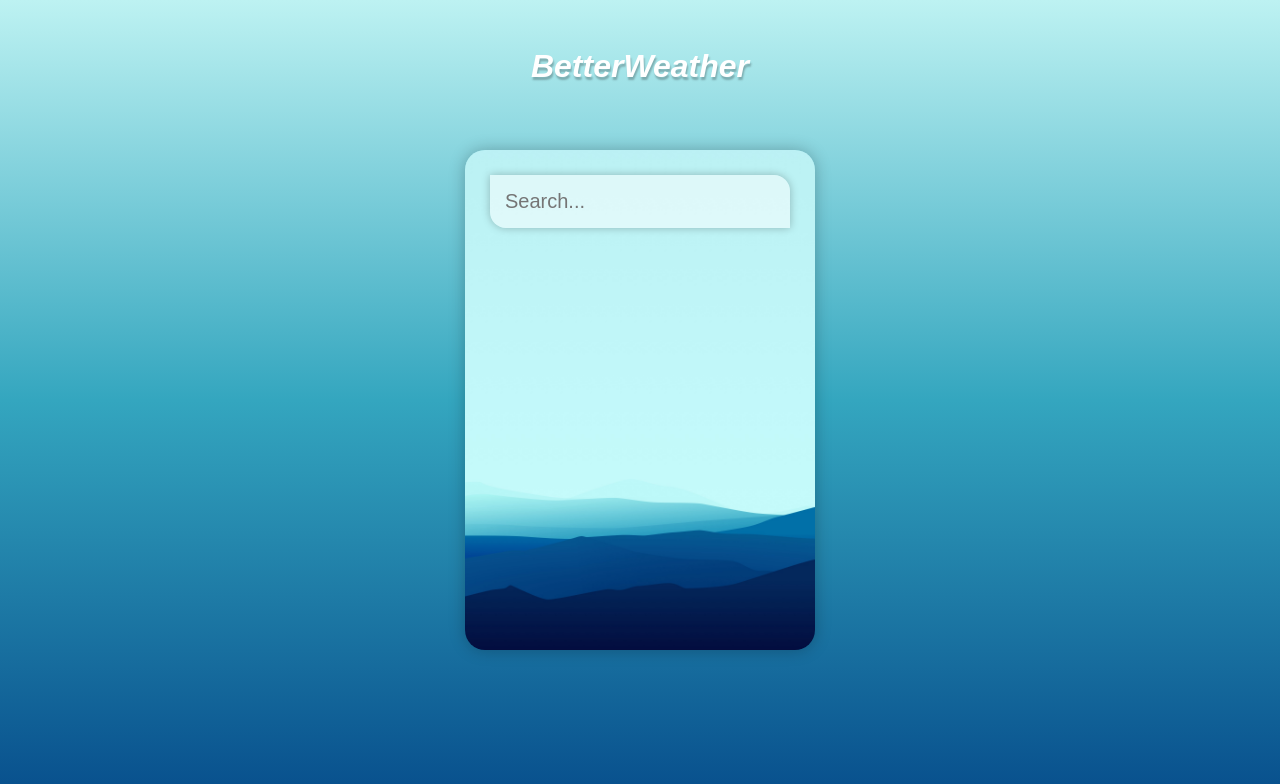
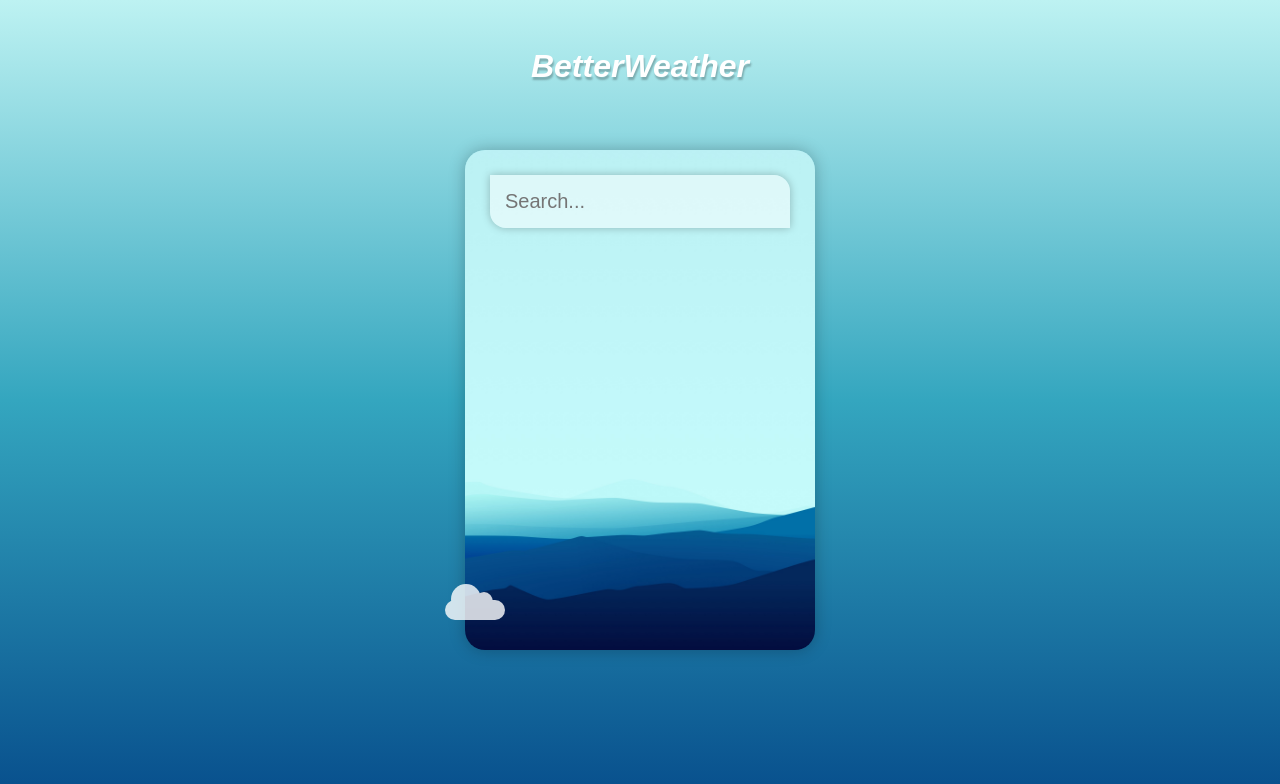
Before and after one commit to ciarnellicarlo/BetterWeather, a Vue app: page / in a window 1280 px wide. Shown: the top 784 px of the page. Built offline with nearby package versions, Linux system fonts and the light colour scheme.

Commit message:
creating first cloud

```diff
--- a/src/App.vue
+++ b/src/App.vue
@@ -58,10 +58,12 @@ export default {
   methods: {
     fetchWeather (e) {
       if (e.key == "Enter") {
+
         fetch(`${this.url_base}weather?q=${this.query}&units=metric&APPID=${this.api_key}`)
           .then(res => {
             return res.json();
-          }).then(this.setResults);
+          }).then(this.setResults)
+          .then(this.query = "");
       }
     },
     setResults (results) {
@@ -119,6 +121,7 @@ export default {
       height: 500px;
       border-radius: 20px;
       box-shadow: 0px 0px 16px rgba(0, 0, 0, 0.25);
+      position: relative;
       }
 
       #app.warm {
--- a/src/components/IconAnimation.vue
+++ b/src/components/IconAnimation.vue
@@ -1,5 +1,7 @@
 <template>
-    <div></div>
+    <div class="cloud one"></div>
+    <div class="cloud two"></div>
+    <div class="cloud three"></div>
 </template>
 
 <script>
@@ -9,5 +11,40 @@ export default {
 </script>
 
 <style scoped lang="scss">
+    .cloud {
+        position: absolute;
+        left: 0;
+        background: white;
+        border-radius: 1000px;
+        opacity: 0.8;
+    }
 
+    .cloud.one {
+        top: 90%;
+        left: -20px;
+        width: 60px;
+        height: 20px;
+    }
+
+    .cloud::before {
+        content: '';
+        position: absolute;
+        top: -80%;
+        left: 10%;
+        width: 50%;
+        height: 150%;
+        background: white;
+        border-radius: 50%;
+    }
+
+    .cloud::after {
+        content: '';
+        position: absolute;
+        top: -40%;
+        right: 20%;
+        width: 30%;
+        height: 100%;
+        background: white;
+        border-radius: 50%;
+    }
 </style>
```
